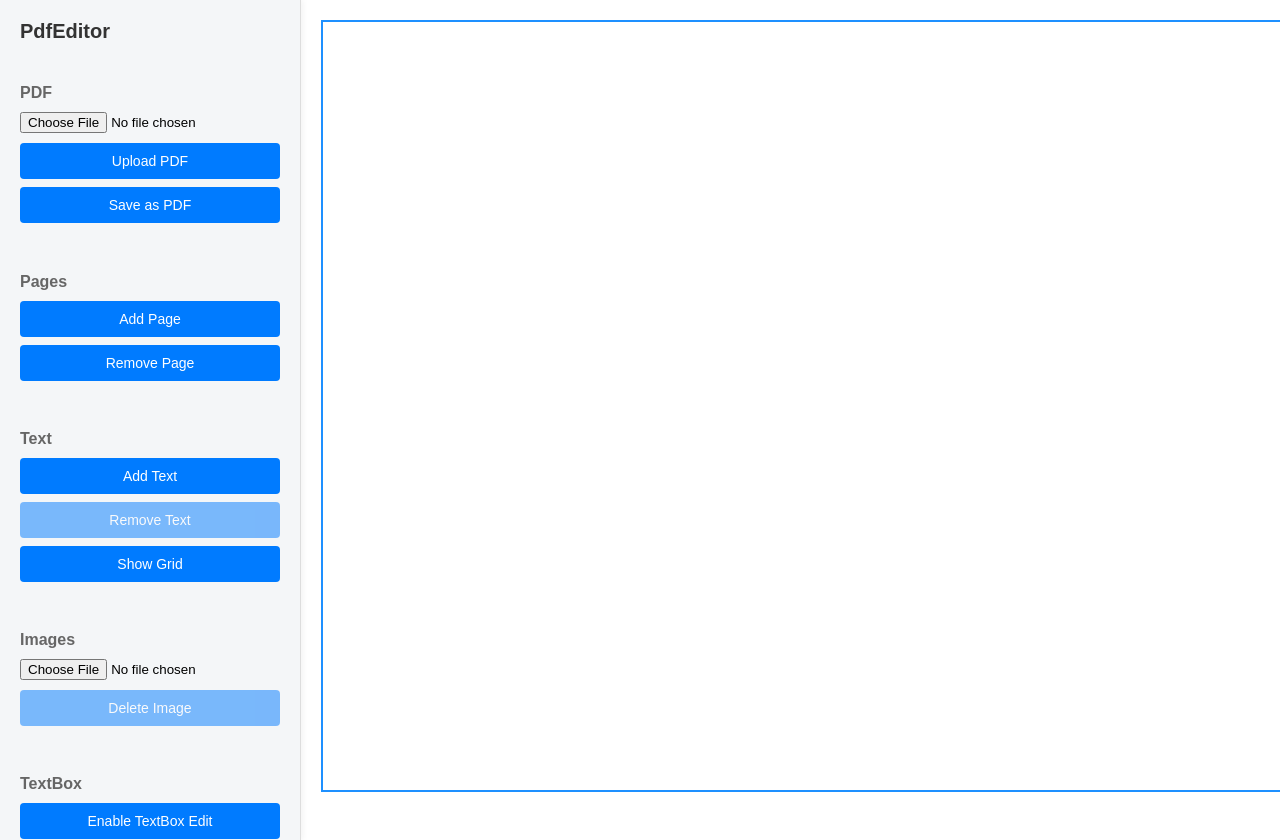
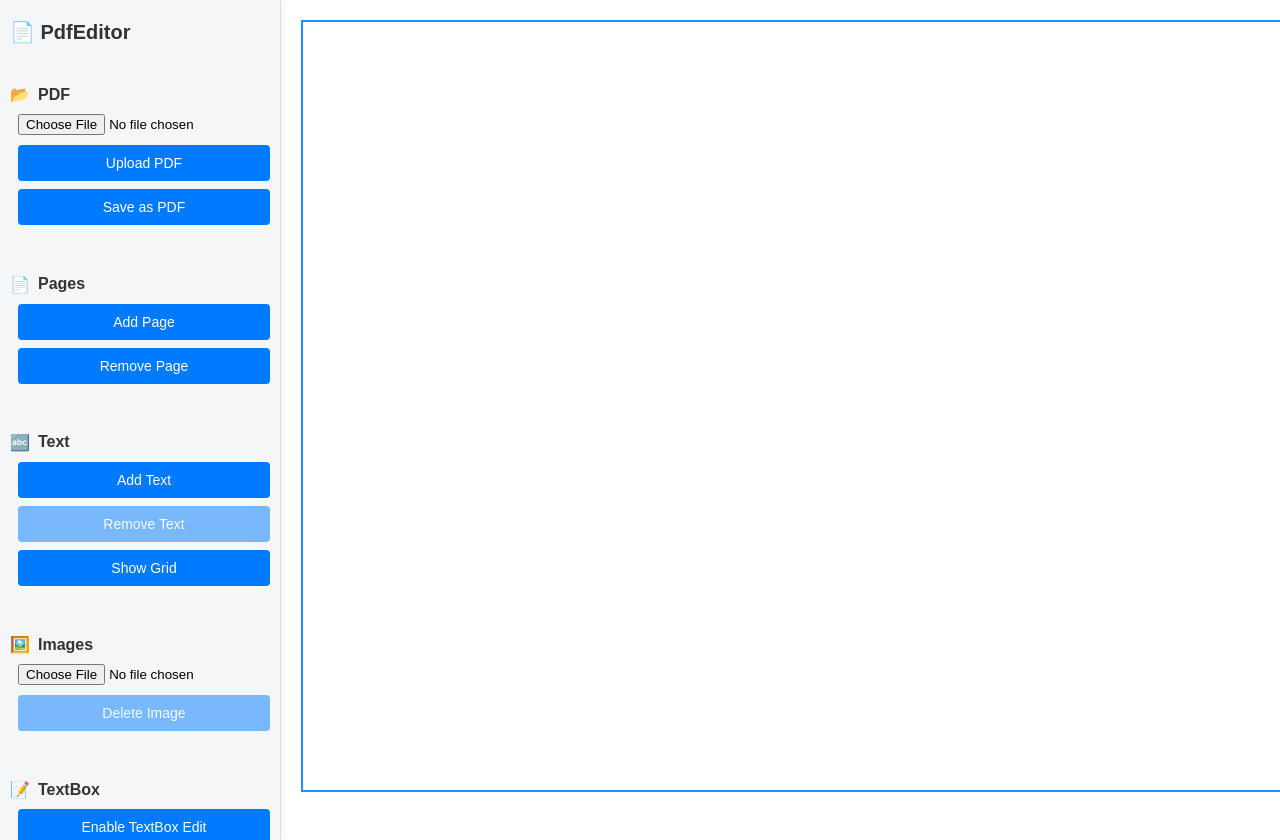
Before and after one commit to strejcik/PdfEditor, a React (Create React App) app: page / in a window 1280 px wide. Built offline with nearby package versions, Linux system fonts and the light colour scheme.

Commit message:
Small UI&UX changes

```diff
--- a/src/App.js
+++ b/src/App.js
@@ -17,9 +17,23 @@ const btnStyle = {
   transition: 'background-color 0.2s ease',
 };
 
+
 let runOnce = false;
 function App() {
   const [selectedFile, setSelectedFile] = useState(null);
+
+  const [openSections, setOpenSections] = useState({
+  PDF: true,
+  Pages: true,
+  Text: true,
+  Images: true,
+  TextBox: true,
+  History: true,
+});
+
+
+
+
   let fontSize = 20;
   const cellSize = 20;
   const boxPadding = 10;
@@ -81,6 +95,7 @@ const [isPdfDownloaded, setIsPdfDownloaded] = useState(false);
 
 const [undoStack, setUndoStack] = useState({});
 const [redoStack, setRedoStack] = useState({});
+
 
 
 
@@ -1621,26 +1636,34 @@ const closeEditModal = () => {
     }
   };
 
+
+
+
 return (
 <div style={{ display: 'flex', height: '100vh', fontFamily: 'Arial, sans-serif' }}>
   {/* Sidebar */}
-  <div style={{
+  <div
+    style={{
       width: '260px',
       backgroundColor: '#f4f6f8',
-    padding: '20px',
+      padding: '20px 10px',
       borderRight: '1px solid #ddd',
       display: 'flex',
       flexDirection: 'column',
       overflowY: 'auto',
       height: '100vh',
       boxShadow: '2px 0 6px rgba(0,0,0,0.05)',
-    scrollbarWidth: 'thin', // Firefox
-  }}>
-    <h2 style={{ margin: 0, fontSize: '20px', color: '#333' }}>PdfEditor</h2>
-
-    {/* Each section retains margin and header styling */}
-    <div style={{ marginTop: '20px' }}>
-      <h4 style={{ marginBottom: '10px', color: '#666' }}>PDF</h4>
+      scrollbarWidth: 'thin'
+    }}
+  >
+    <h2 style={{ margin: 0, fontSize: '20px', color: '#333' }}>📄 PdfEditor</h2>
+
+    {[
+      {
+        title: 'PDF',
+        icon: '📂',
+        content: (
+          <>
             <input
               type="file"
               accept="application/pdf"
@@ -1649,19 +1672,30 @@ return (
             />
             <button style={btnStyle} onClick={uploadPdfToServer}>Upload PDF</button>
             <button style={btnStyle} onClick={saveAllPagesAsPDF}>Save as PDF</button>
-    </div>
-
-    <div style={{ marginTop: '20px' }}>
-      <h4 style={{ marginBottom: '10px', color: '#666' }}>Pages</h4>
+          </>
+        )
+      },
+      {
+        title: 'Pages',
+        icon: '📄',
+        content: (
+          <>
             <button style={btnStyle} onClick={addNewPage}>Add Page</button>
             <button style={btnStyle} onClick={removePage}>Remove Page</button>
-    </div>
-
-    <div style={{ marginTop: '20px' }}>
-      <h4 style={{ marginBottom: '10px', color: '#666' }}>Text</h4>
+          </>
+        )
+      },
+      {
+        title: 'Text',
+        icon: '🔤',
+        content: (
+          <>
             <button style={btnStyle} onClick={() => setShowAddTextModal(true)}>Add Text</button>
             <button
-        style={{ ...btnStyle, opacity: selectedTextIndex === null && selectedTextIndexes.length < 1 ? 0.5 : 1 }}
+              style={{
+                ...btnStyle,
+                opacity: selectedTextIndex === null && selectedTextIndexes.length < 1 ? 0.5 : 1
+              }}
               onClick={removeSelectedText}
               disabled={selectedTextIndex === null && selectedTextIndexes.length < 1}
             >
@@ -1670,10 +1704,103 @@ return (
             <button style={btnStyle} onClick={toggleGrid}>
               {showGrid ? 'Hide Grid' : 'Show Grid'}
             </button>
+          </>
+        )
+      },
+      {
+        title: 'Images',
+        icon: '🖼️',
+        content: (
+          <>
+            <input
+              type="file"
+              accept="image/*"
+              onChange={handleAddImage}
+              style={{ marginBottom: '10px', width: '100%' }}
+            />
+            <button
+              style={{ ...btnStyle, opacity: selectedImageIndex === null ? 0.5 : 1 }}
+              onClick={deleteSelectedImage}
+              disabled={selectedImageIndex === null}
+            >
+              Delete Image
+            </button>
+          </>
+        )
+      },
+      {
+        title: 'TextBox',
+        icon: '📝',
+        content: (
+          <button
+            style={btnStyle}
+            onClick={() => {
+              setIsTextBoxEditEnabled(prev => !prev);
+              if (textBox !== null) addTextToCanvas2(textBox, maxWidth);
+              setTextBox(null);
+            }}
+          >
+            {isTextBoxEditEnabled ? 'Save TextBox' : 'Enable TextBox Edit'}
+          </button>
+        )
+      },
+      {
+        title: 'History',
+        icon: '⏪',
+        content: (
+          <>
+            <button style={btnStyle} onClick={handleUndo}>Undo</button>
+            <button style={btnStyle} onClick={handleRedo}>Redo</button>
+          </>
+        )
+      }
+    ].map((section, index) => (
+      <div key={index} style={{ marginTop: '20px' }}>
+        <h4
+          style={{
+            marginBottom: '10px',
+            color: '#333',
+            display: 'flex',
+            alignItems: 'center',
+            gap: '8px',
+            cursor: 'pointer'
+          }}
+          onClick={() =>
+            setOpenSections(prev => ({
+              ...prev,
+              [section.title]: !prev[section.title]
+            }))
+          }
+        >
+          <span>{section.icon}</span>
+          <span>{section.title}</span>
+        </h4>
+        {openSections[section.title] && <div style={{ paddingLeft: '8px' }}>{section.content}</div>}
       </div>
-
-    {/* Modal for Add Text */}
-
+    ))}
+  </div>
+
+  {/* Canvas Area */}
+  <div style={{ flex: 1, padding: '20px', overflowY: 'auto' }}>
+    {pages.map((_, index) => (
+      <canvas
+        key={index}
+        ref={(el) => (canvasRefs.current[index] = el)}
+        style={{
+          border: activePage === index ? '2px solid dodgerblue' : '1px solid #ccc',
+          marginBottom: '20px',
+          backgroundColor: 'white'
+        }}
+        onMouseDown={(e) => handleMouseDown(e)}
+        onMouseMove={(e) => handleMouseMove(e, index)}
+        onMouseUp={handleMouseUp}
+        onDoubleClick={handleDoubleClick}
+        onClick={() => setActivePage(index)}
+      />
+    ))}
+  </div>
+
+  {/* Add Text Modal */}
   {showAddTextModal && (
     <div style={{
       position: 'fixed',
@@ -1725,63 +1852,6 @@ return (
     </div>
   )}
 
-    <div style={{ marginTop: '20px' }}>
-      <h4 style={{ marginBottom: '10px', color: '#666' }}>Images</h4>
-      <input
-        type="file"
-        accept="image/*"
-        onChange={handleAddImage}
-        style={{ marginBottom: '10px', width: '100%' }}
-      />
-      <button
-        style={{ ...btnStyle, opacity: selectedImageIndex === null ? 0.5 : 1 }}
-        onClick={deleteSelectedImage}
-        disabled={selectedImageIndex === null}
-      >
-        Delete Image
-      </button>
-    </div>
-
-    <div style={{ marginTop: '20px' }}>
-      <h4 style={{ marginBottom: '10px', color: '#666' }}>TextBox</h4>
-      <button
-        style={btnStyle}
-        onClick={() => {
-          setIsTextBoxEditEnabled(prev => !prev);
-          if (textBox !== null) addTextToCanvas2(textBox, maxWidth);
-          setTextBox(null);
-        }}
-      >
-        {isTextBoxEditEnabled ? 'Save TextBox' : 'Enable TextBox Edit'}
-      </button>
-    </div>
-
-    <div style={{ marginTop: '20px' }}>
-      <h4 style={{ marginBottom: '10px', color: '#666' }}>History</h4>
-      <button style={btnStyle} onClick={handleUndo}>Undo</button>
-      <button style={btnStyle} onClick={handleRedo}>Redo</button>
-    </div>
-  </div>
-
-  {/* Canvas Area */}
-  <div style={{ flex: 1, padding: '20px', overflowY: 'auto' }}>
-    {pages.map((_, index) => (
-      <canvas
-        key={index}
-        ref={(el) => (canvasRefs.current[index] = el)}
-        style={{
-          border: activePage === index ? '2px solid dodgerblue' : '1px solid #ccc',
-          marginBottom: '20px',
-          backgroundColor: 'white'
-        }}
-        onMouseDown={(e) => handleMouseDown(e)}
-        onMouseMove={(e) => handleMouseMove(e, index)}
-        onMouseUp={handleMouseUp}
-        onDoubleClick={handleDoubleClick}
-        onClick={() => setActivePage(index)}
-      />
-    ))}
-  </div>
 
   {/* Edit Text Modal */}
   {isEditing && (
@@ -1820,10 +1890,6 @@ return (
     </div>
   )}
 </div>
-
-
-
-
 );
 }
 
```
Lines whose indentation alone changed are shown as unchanged.
